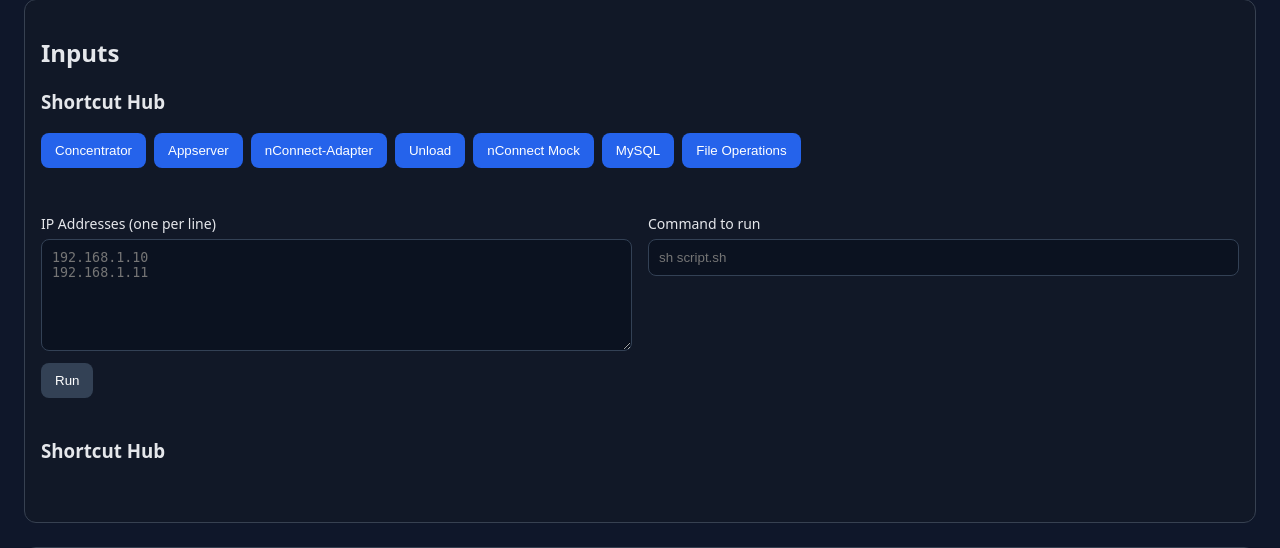
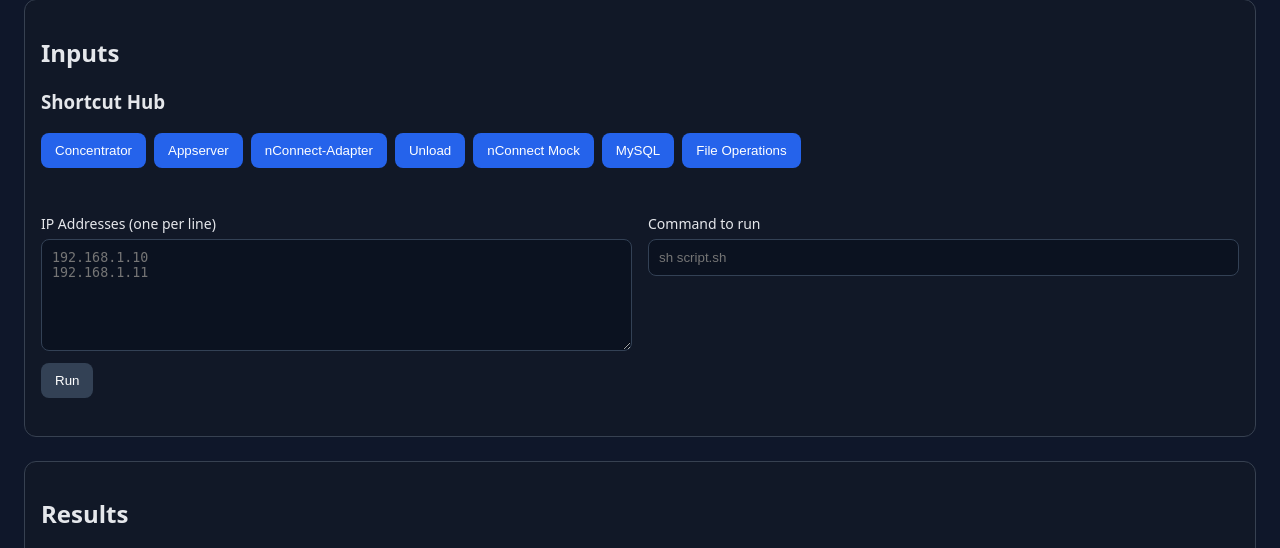
Before and after one commit to RN109167/load-test-util-remote-command-runner, a Flask app: page / in a window 1280 px wide. Shown: the part 137-685 px from the top of the page. Run offline with Flask 3, Linux system fonts and the light colour scheme.

Commit message:
Remove SECRET_KEY configuration and warning from app initialization; clean up index.html by removing the Shortcut Hub section

```diff
--- a/app/templates/index.html
+++ b/app/templates/index.html
@@ -44,13 +44,6 @@
         <div id="form-error" class="error hidden"></div>
 
         <br/>
-    <!-- Shortcut Hub: placed as a separate section below the Inputs card -->
-    <section>
-      <h3 class="toolbar-title">Shortcut Hub</h3>
-      <!-- Categories and actions rendered dynamically by app.js -->
-      <div id="shortcut-hub" class="toolbar"></div>
-      <div id="shortcut-actions" class="toolbar"></div>
-    </section>
       </form>
     </section>
 
```
Also changed, not shown: app/__init__.py (+0 -8 lines), README.md.
